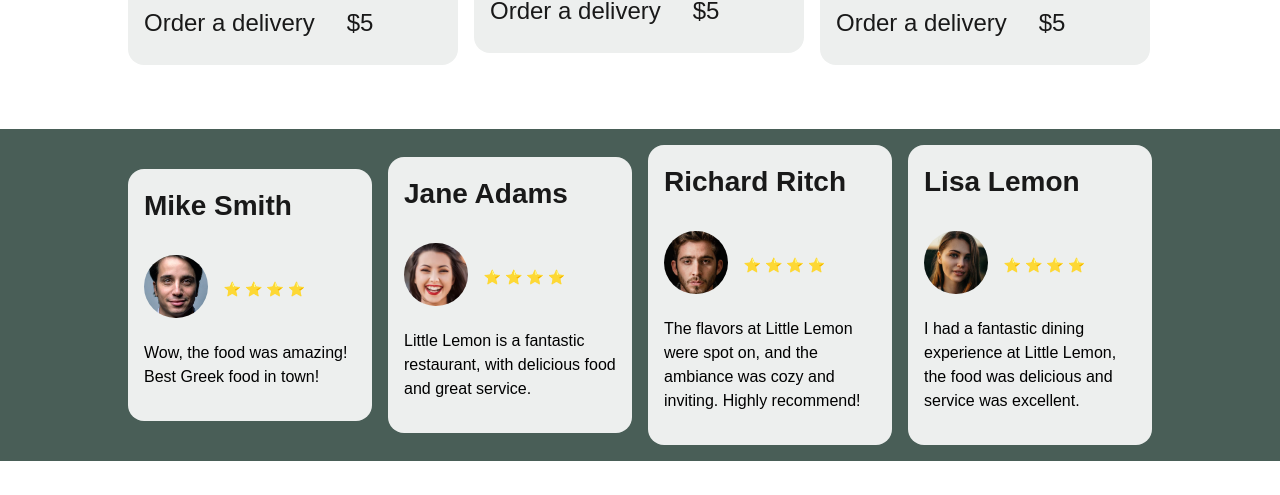
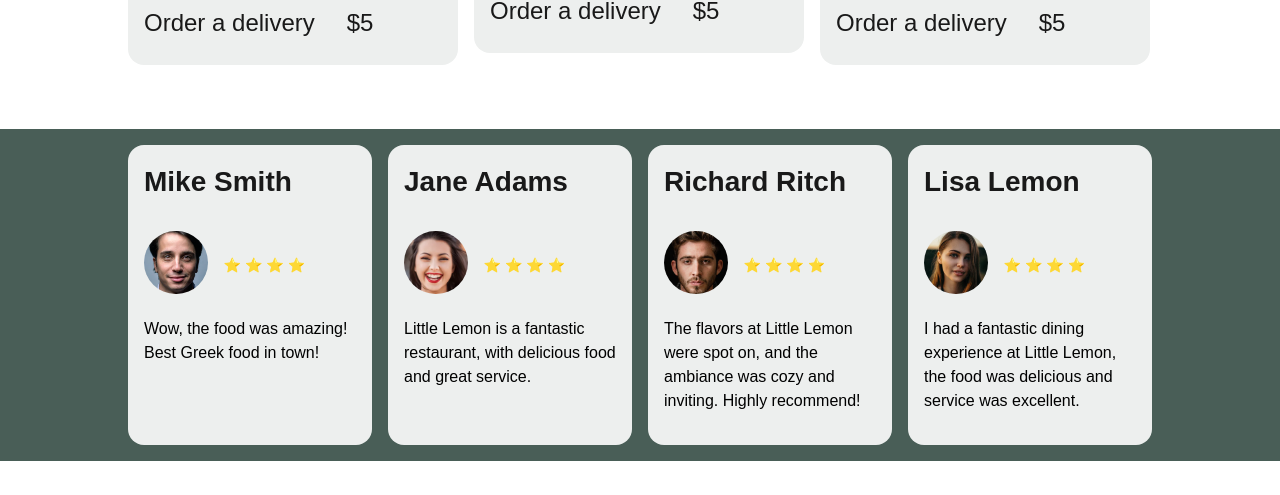
Before and after one commit to stevenabaco/meta-capstone-project, a React (Create React App) app: page / in a window 1280 px wide. Shown: the part 1147-1642 px from the top of the page. Built offline with nearby package versions, Linux system fonts and the light colour scheme; a web font is replaced by a local one.

Commit message:
Modify cards to stretch

```diff
--- a/src/components/sections/testimonials section/testimonials-section.module.scss
+++ b/src/components/sections/testimonials section/testimonials-section.module.scss
@@ -5,10 +5,10 @@
 .testimonials{
     padding: 1rem;
     background-color: $color-primary;
+
     @include breakpoint(m){
         margin-top: 3rem;
     }
-
 }
 
 .highlights__container {
@@ -52,6 +52,7 @@
 
     @include breakpoint(m){
         flex-direction: row;
+        align-items: stretch;
     }
 }
 
```
